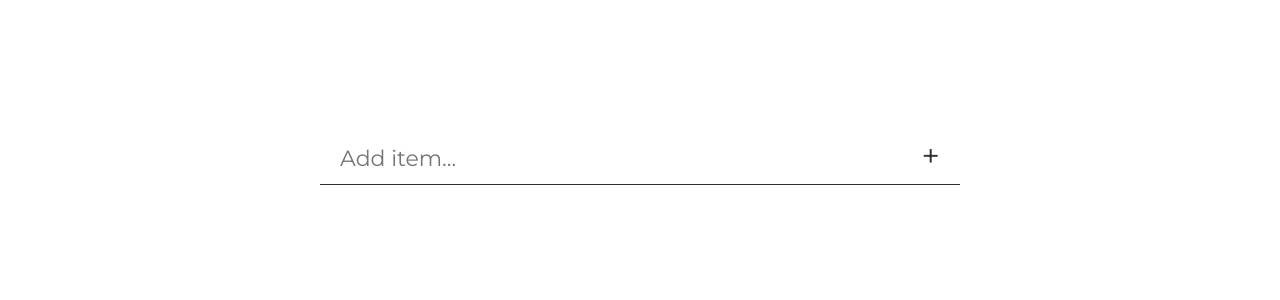
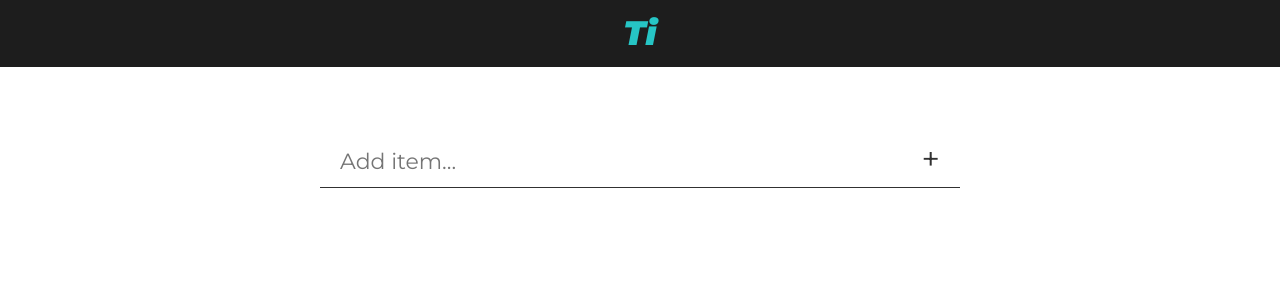
Before and after one commit to leonidasdeimantas/travel-items-ui, a React (Create React App) app: page / in a window 1280 px wide. Shown: the top 300 px of the page. Built offline with nearby package versions, Linux system fonts and the light colour scheme.

Commit message:
header added

```diff
--- a/public/index.html
+++ b/public/index.html
@@ -13,7 +13,7 @@
     integrity="sha384-JcKb8q3iqJ61gNV9KGb8thSsNjpSL0n8PARn9HuZOnIxN0hoP+VmmDGMN5t9UJ0Z" crossorigin="anonymous">
   <link href="https://fonts.googleapis.com/css2?family=Montserrat:ital,wght@0,400;0,500;0,600;0,800;0,900;1,400;1,500;1,600;1,800;1,900&display=swap" rel="stylesheet">
   <link rel="apple-touch-icon" href="apple.png">
-  <link rel="icon" href="apple.png">
+  <link rel="icon" href="icon.ico">
 </head>
 
 <body>
--- a/src/App.css
+++ b/src/App.css
@@ -2,7 +2,10 @@
 :root {
   --back_color:  #ffffff;
   --bord_color: #313131;
+  --head_color: #1d1d1d;
+  --deco_color: #26c5c5;
   --main_button_font_size: calc(16px + 2vmin);
+  --logo_font_size: calc(18px + 2vmin);
   --entry_font_size: calc(14px + 1vmin);
   --main_font_size: calc(9px + 1vmin);
   --medium_font_size: calc(7px + 1vmin);
@@ -13,6 +16,7 @@
 
 @media (max-width: 1200px) {
   :root {
+    --logo_font_size: calc(16px + 2vmin);
     --entry_font_size: calc(18px + 1vmin);
     --main_font_size: calc(12px + 1vmin);
     --medium_font_size: calc(10px + 1vmin);
@@ -22,6 +26,7 @@
 
 @media (max-width: 600px) {
   :root {
+    --logo_font_size: calc(16px + 2vmin);
     --entry_font_size: calc(20px + 1vmin);
     --main_font_size: calc(14px + 1vmin);
     --medium_font_size: calc(12px + 1vmin);
@@ -33,7 +38,7 @@ body {
   background-color: var(--back_color);
 }
 
-.AppHeader {
+.AppBody {
   background-color: var(--back_color);
   min-height: 100vh;
   display: block;
@@ -45,10 +50,23 @@ body {
   flex-direction: row;
 }
 
+.navbar {
+  background-color: var(--head_color);
+}
+
+.HeaderLogoText {
+  font-size: var(--logo_font_size);
+  font-family: 'Montserrat', sans-serif;
+  font-weight: 900;
+  font-style: italic;
+  color: var(--deco_color);
+  margin: 0;
+}
+
 .MainItemBox {
   display: block;
   width: 50%;
-  padding-top: 10%;
+  padding-top: 5%;
   padding-bottom: 5%;
   margin: 0 auto 0 auto;
 }
@@ -110,7 +128,7 @@ body {
 
 .ItemEnterButton:hover {
   opacity: 0.7;
-  color: #26c5c5;
+  color: var(--deco_color);
 }
 
 .ItemListContainer {
@@ -219,7 +237,7 @@ body {
   font-size: var(--small_font_size);
   font-family: 'Montserrat', sans-serif;
   font-weight: 500;
-  color: rgb(120, 216, 211);
+  color: var(--deco_color);
   overflow: hidden;
   text-overflow: ellipsis;
 }
--- a/src/App.js
+++ b/src/App.js
@@ -1,6 +1,7 @@
 import React from 'react';
 import ItemList from './components/ItemList'
 import ItemEnter from './components/ItemEnter'
+import Header from './components/Header'
 import './App.css';
 
 class App extends React.Component  {
@@ -99,7 +100,8 @@ class App extends React.Component  {
   render() {
     return (
       <div className="App">
-        <header className="AppHeader">
+        <div className="AppBody">
+          <Header />
           <div className="MainItemBox">
             <ItemEnter
               handleAddItem={this.handleAddItem}
@@ -118,7 +120,7 @@ class App extends React.Component  {
               />
             }
           </div>
-        </header>
+        </div>
       </div>
     );
   }
--- /dev/null
+++ b/src/components/Header.js
@@ -0,0 +1,40 @@
+import React from 'react';
+import logo from '../apple.png'
+
+class Header extends React.Component  {
+  constructor() {
+    super()
+  }
+
+  render() {
+    return (
+      <div>
+        <nav className="navbar navbar-expand-md navbar-dark">
+          <div className="navbar-collapse collapse w-100 order-1 order-md-0 dual-collapse2">
+            {/*
+              <ul className="navbar-nav mr-auto">
+                  <li className="nav-item">
+                      <a className="nav-link" href="#">Link</a>
+                  </li>
+              </ul>
+            */}
+          </div>
+          <div className="mx-auto order-0">
+            <p className="HeaderLogoText">Ti</p>
+          </div>
+          <div className="navbar-collapse collapse w-100 order-3 dual-collapse2">
+            {/*
+              <ul className="navbar-nav ml-auto">
+                  <li className="nav-item">
+                      <a className="nav-link" href="#">Right</a>
+                  </li>
+              </ul>
+            */}
+          </div>
+        </nav>
+      </div>
+    );
+  }
+}
+
+export default Header;
--- a/src/components/Item.js
+++ b/src/components/Item.js
@@ -1,7 +1,7 @@
 import React from 'react';
 
-class Item extends React.Component  {
-  constructor(){
+class Item extends React.Component {
+  constructor() {
     super()
     this.state = {
       asignee: "",
@@ -111,7 +111,7 @@ class Item extends React.Component  {
                 style={this.props.item.completed ? completedStyleAsignee: null}
                 onMouseDown={() => this.handleClick(this.props.item.id, this.props.item.completed, clicked)}
               >
-                {!clicked && (this.props.item.asignee ? this.props.item.asignee : !this.props.item.completed ? <p className="ItemNoAsignee">Click to assign</p> : <p className="ItemNoAsignee">None</p>)}
+                {!clicked && (this.props.item.asignee ? this.props.item.asignee : !this.props.item.completed ? <p className="ItemNoAsignee">click to assign</p> : <p className="ItemNoAsignee">None</p>)}
                 {
                   clicked &&
                   <span>
```
Also changed, not shown: src/apple.png (added), 1 other file (tests, documents, lock files or other folders).
